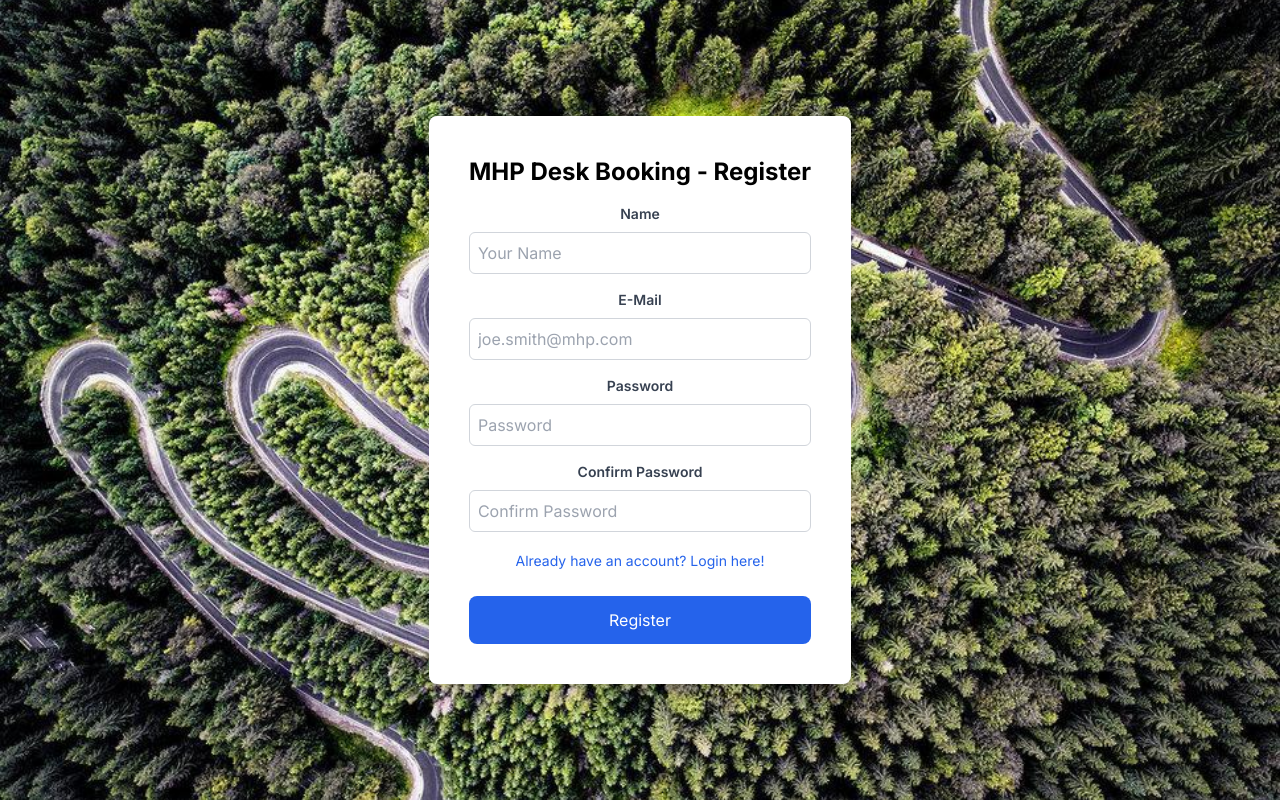
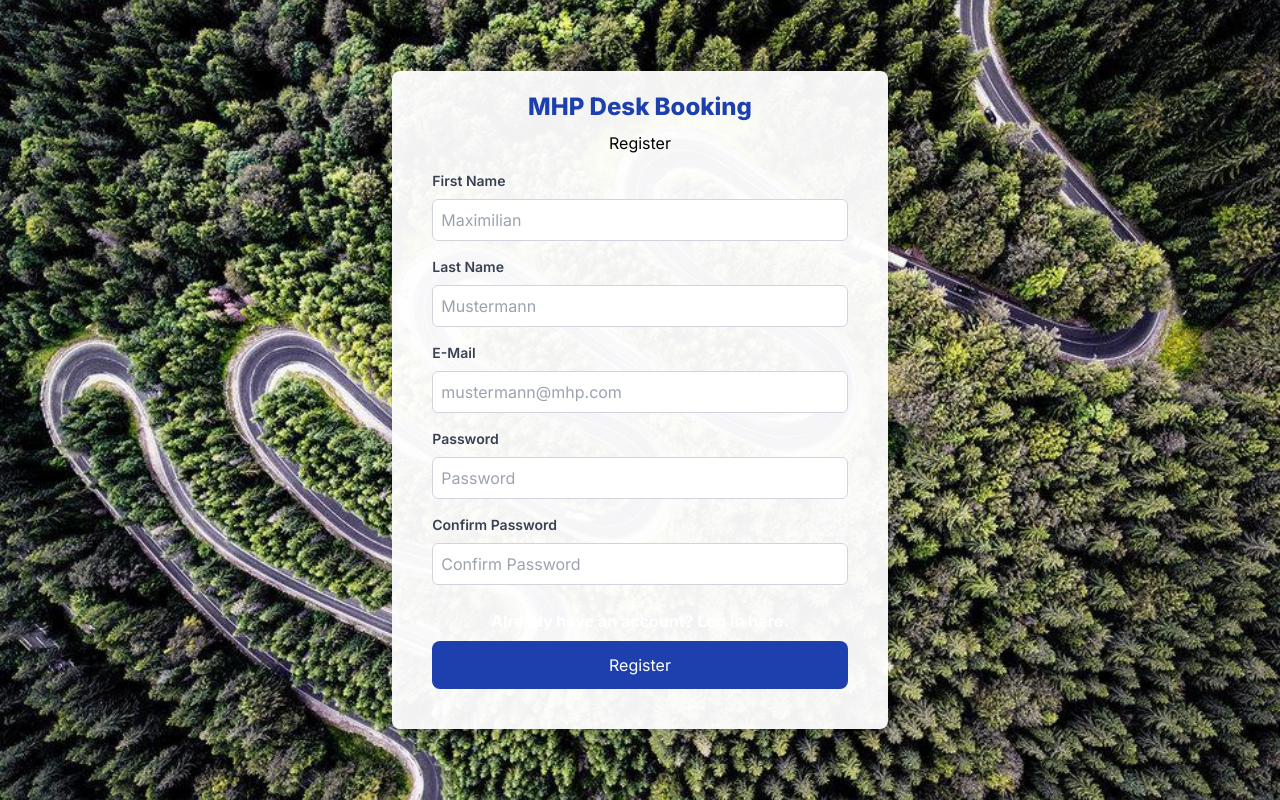
Before and after one commit to Atletii/mhp-desk-booking-frontend, a Next.js app: page /register in a window 1280 px wide. Built offline with nearby package versions, Linux system fonts and the light colour scheme.

Commit message:
refactored login and register forms

```diff
--- a/app/login/page.js
+++ b/app/login/page.js
@@ -1,24 +1,19 @@
+import RedirectButton from '@/components/common/RedirectButton';
 import BackgroundImage from '../../components/common/BackgroundImage'
+import InputField from '@/components/form/InputField';
 
 export default function LoginPage() {
   return (
     <BackgroundImage src={`./images/background-mobile.jpg`}>
-        <div className="p-10 bg-white rounded-lg shadow-xl">
-          <h1 className="text-2xl font-bold text-center mb-4">MHP Desk Booking</h1>
-          <form>
-            <div className="mb-4">
-              <label htmlFor="email" className="block text-sm font-semibold text-gray-700 mb-2">E-Mail</label>
-              <input type="email" id="email" placeholder="joe.smith@mhp.com" className="w-full p-2 border border-gray-300 rounded-md" />
-            </div>
-            <div className="mb-6">
-              <label htmlFor="password" className="block text-sm font-semibold text-gray-700 mb-2">Password</label>
-              <input type="password" id="password" placeholder="Password" className="w-full p-2 border border-gray-300 rounded-md" />
-            </div>
-            <div className="mb-6">
-              <a href="#" className="text-sm text-blue-600 hover:underline">No Account? Register Here!</a>
-            </div>
-            <button type="submit" className="w-full p-3 bg-blue-600 text-white rounded-lg hover:bg-blue-700">Login</button>
-          </form>
+      <div className="bg-white rounded-lg shadow-xl mx-4 bg-opacity-95">
+        <h1 className="p-5 text-blue-800 text-2xl font-extrabold text-center pb-2">MHP Desk Booking</h1>
+        <p className='mb-4'>Login</p>
+        <form className='p-10 pt-0'>
+          <InputField label="E-Mail" type="email" id="email" placeholder="mustermann@mhp.com" className="" />
+          <InputField label="Password" type="password" id="password" placeholder="Password" className="" />
+          <RedirectButton text="No Account? Register Here!" path='/register' />
+          <button type="submit" className="w-full p-3 bg-blue-800 text-white rounded-lg hover:bg-blue-700">Register</button>
+        </form>
       </div>
     </BackgroundImage>
   );
--- a/app/register/page.js
+++ b/app/register/page.js
@@ -1,32 +1,64 @@
-import BackgroundImage from '../../components/common/BackgroundImage'
+import RedirectButton from "@/components/common/RedirectButton";
+import BackgroundImage from "../../components/common/BackgroundImage";
+import InputField from "@/components/form/InputField";
 
 export default function RegisterPage() {
   return (
     <BackgroundImage src={`./images/background-mobile.jpg`}>
-      <div className="p-10 bg-white rounded-lg shadow-xl">
-        <h1 className="text-2xl font-bold text-center mb-4">MHP Desk Booking - Register</h1>
-        <form>
-          <div className="mb-4">
-            <label htmlFor="name" className="block text-sm font-semibold text-gray-700 mb-2">Name</label>
-            <input type="text" id="name" placeholder="Your Name" className="w-full p-2 border border-gray-300 rounded-md" />
-          </div>
-          <div className="mb-4">
-            <label htmlFor="email" className="block text-sm font-semibold text-gray-700 mb-2">E-Mail</label>
-            <input type="email" id="email" placeholder="joe.smith@mhp.com" className="w-full p-2 border border-gray-300 rounded-md" />
-          </div>
-          <div className="mb-4">
-            <label htmlFor="password" className="block text-sm font-semibold text-gray-700 mb-2">Password</label>
-            <input type="password" id="password" placeholder="Password" className="w-full p-2 border border-gray-300 rounded-md" />
-          </div>
-          <div className="mb-4">
-            <label htmlFor="confirm-password" className="block text-sm font-semibold text-gray-700 mb-2">Confirm Password</label>
-            <input type="password" id="confirm-password" placeholder="Confirm Password" className="w-full p-2 border border-gray-300 rounded-md" />
-          </div>
-          <div className="mb-6">
-            <a href="#" className="text-sm text-blue-600 hover:underline">Already have an account? Login here!</a>
-          </div>
-          <button type="submit" className="w-full p-3 bg-blue-600 text-white rounded-lg hover:bg-blue-700">Register</button>
-        </form>
+      <div className="flex justify-center items-center h-screen">
+        <div className="bg-white rounded-lg shadow-xl mx-4 bg-opacity-95">
+          <h1 className="p-5 text-blue-800 text-2xl font-extrabold text-center pb-2">
+            MHP Desk Booking
+          </h1>
+          <p className="mb-4">Register</p>
+          <form className="p-10 pt-0">
+            <InputField
+              label="First Name"
+              type="text"
+              id="first-name"
+              placeholder="Maximilian"
+              className=""
+            />
+            <InputField
+              label="Last Name"
+              type="text"
+              id="last-name"
+              placeholder="Mustermann"
+              className=""
+            />
+            <InputField
+              label="E-Mail"
+              type="email"
+              id="email"
+              placeholder="mustermann@mhp.com"
+              className=""
+            />
+            <InputField
+              label="Password"
+              type="password"
+              id="password"
+              placeholder="Password"
+              className=""
+            />
+            <InputField
+              label="Confirm Password"
+              type="password"
+              id="confirm-password"
+              placeholder="Confirm Password"
+              className=""
+            />
+            <RedirectButton
+              text="Already have an account? Log in here."
+              path="/login"
+            />
+            <button
+              type="submit"
+              className="w-full p-3 bg-blue-800 text-white rounded-lg hover:bg-blue-700"
+            >
+              Register
+            </button>
+          </form>
+        </div>
       </div>
     </BackgroundImage>
   );
--- /dev/null
+++ b/components/common/RedirectButton.jsx
@@ -0,0 +1,14 @@
+import React from 'react';
+import Link from 'next/link';
+
+const RedirectButton = ({ text, path }) => {
+  return (
+    <Link href={path}>
+      <p className="inline-block text-blue-700 text-white font-bold py-2 px-4 rounded">
+        {text}
+      </p>
+    </Link>
+  );
+};
+
+export default RedirectButton;
--- /dev/null
+++ b/components/form/InputField.jsx
@@ -0,0 +1,12 @@
+import React from 'react';
+
+const InputField = ({ label, type, id, placeholder, className }) => {
+  return (
+    <div className={`mb-4 ${className}`}>
+      <label htmlFor={id} className="block text-sm font-semibold text-gray-700 mb-2 text-start">{label}</label>
+      <input type={type} id={id} placeholder={placeholder} className="w-full p-2 border border-gray-300 rounded-md" />
+    </div>
+  );
+};
+
+export default InputField;
--- a/components/login/LinkButton.jsx
+++ /dev/null
@@ -1,8 +0,0 @@
-import Link from 'next/link';
-export default function LinkButton({ href, children }) {
-    return (
-        <Link href={href}>
-            <a className={styles.linkButton}>{children}</a>
-        </Link>
-    );
-}
--- a/components/login/LoginForm.jsx
+++ /dev/null
@@ -1,8 +0,0 @@
-import Link from 'next/link';
-export default function LinkButton({ href, children }) {
-    return (
-        <Link href={href}>
-            <a className={styles.linkButton}>{children}</a>
-        </Link>
-    );
-}
```
Also changed, not shown: components/common/FormButton.jsx (deleted).
